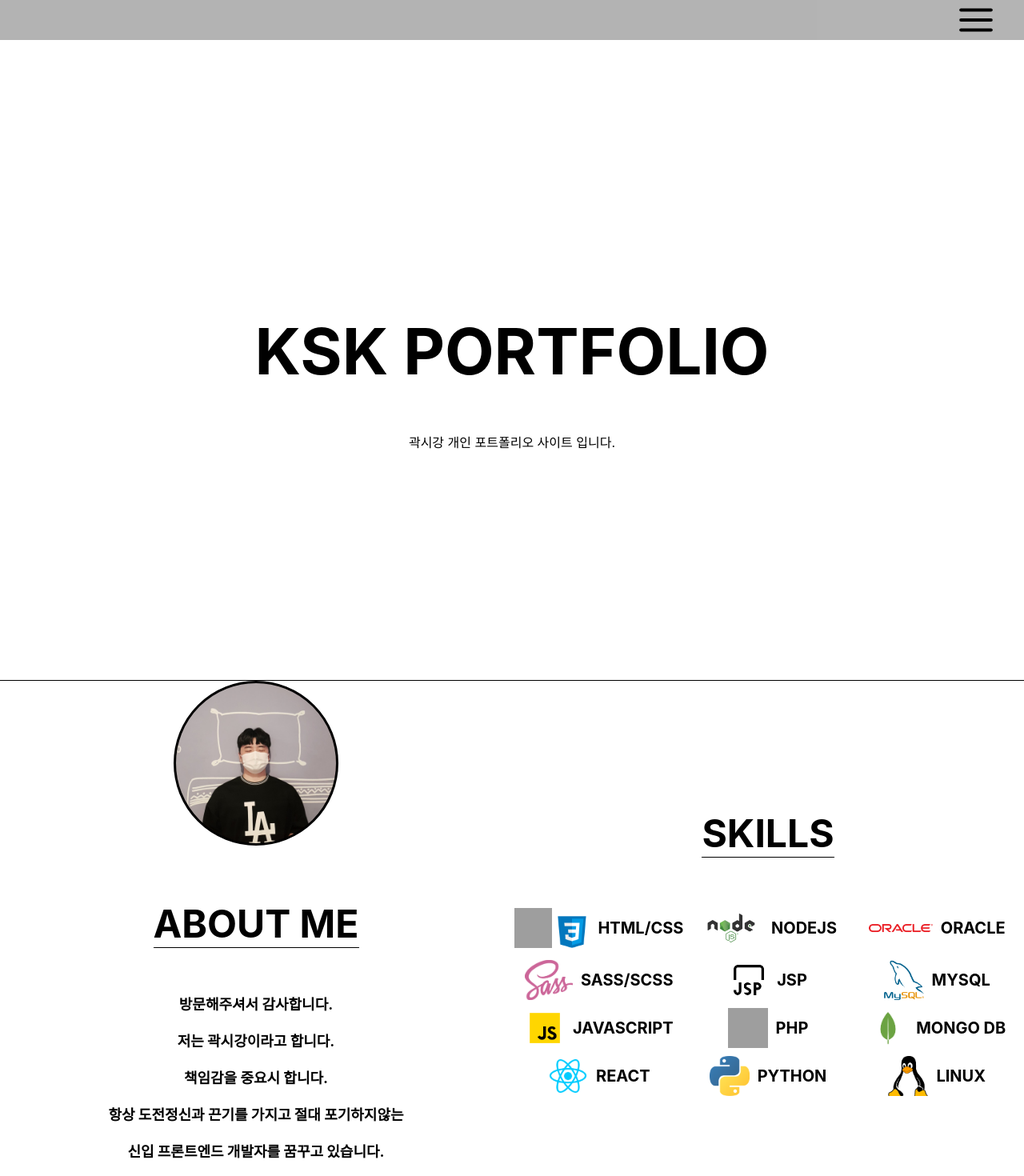
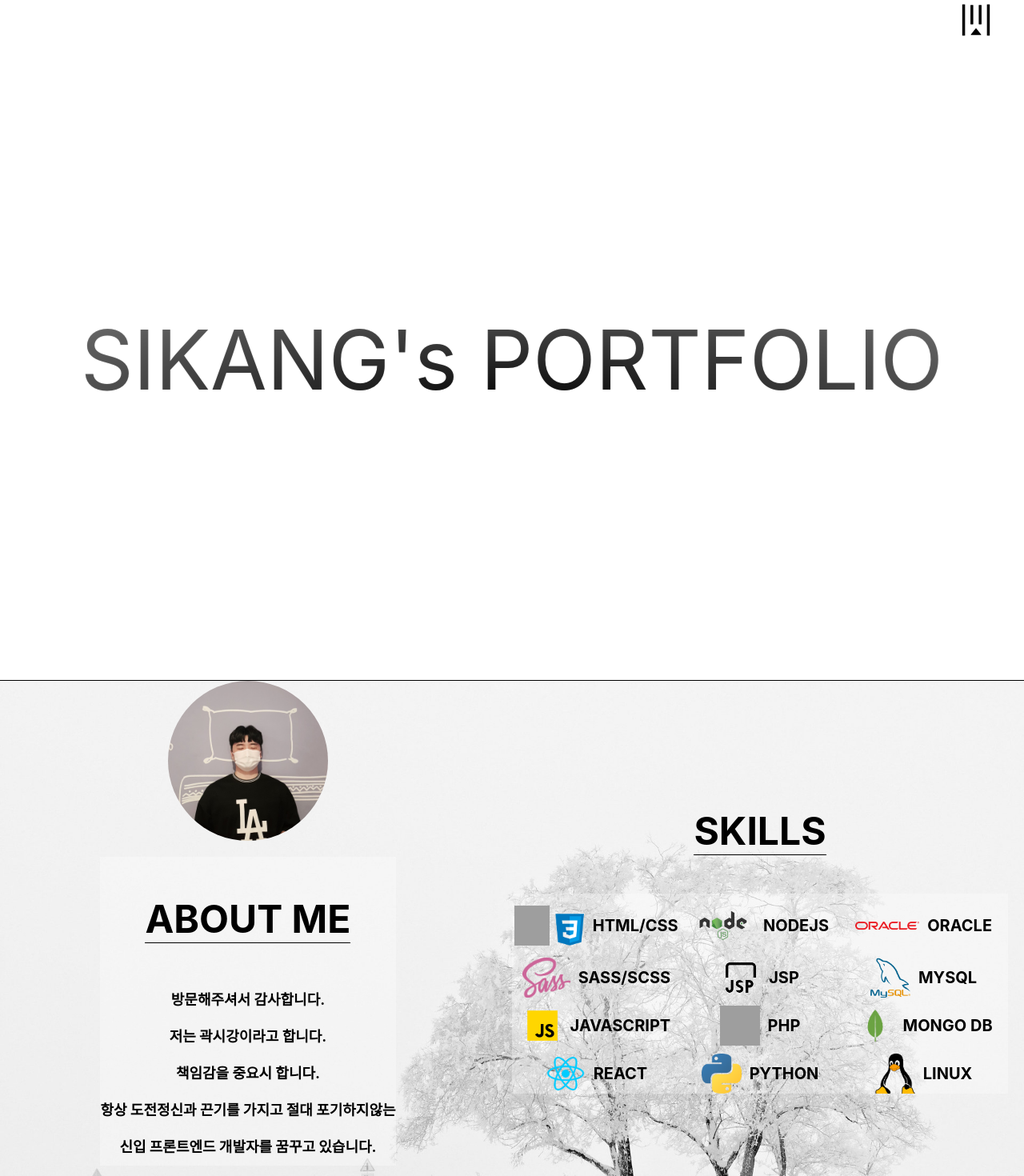
Before and after one commit to sikangk/sikang-portfolio, a React (Create React App) app: page / in a window 1280 px wide. Shown: the top 1470 px of the page at 80% size. Built offline with nearby package versions, Linux system fonts and the light colour scheme; grey boxes are pictures that could not be loaded.

Commit message:
update menubar intro home

```diff
--- a/package.json
+++ b/package.json
@@ -1,4 +1,5 @@
 {
+  "homepage": "http://sikangk.github.io/sikang-portfolio",
   "name": "2020web-portfolio",
   "version": "0.1.0",
   "private": true,
@@ -7,6 +8,7 @@
     "@testing-library/react": "^9.5.0",
     "@testing-library/user-event": "^7.2.1",
     "core-js": "^3.6.5",
+    "gh-pages": "^3.1.0",
     "react": "^16.13.1",
     "react-anchor-link-smooth-scroll": "^1.0.12",
     "react-app-polyfill": "^1.0.6",
@@ -21,7 +23,9 @@
     "start": "react-scripts start",
     "build": "react-scripts build",
     "test": "react-scripts test",
-    "eject": "react-scripts eject"
+    "eject": "react-scripts eject",
+    "predeploy": "npm run build",
+    "deploy": "gh-pages -d build"
   },
   "eslintConfig": {
     "extends": "react-app"
--- a/src/App.js
+++ b/src/App.js
@@ -9,7 +9,7 @@ import Contact from "./components/Contact";
 
 const GlobalStyle = createGlobalStyle`
 body{
-  background:black;
+  background:white;
   box-sizing:border-box;
 
 }
--- a/src/components/Intro.js
+++ b/src/components/Intro.js
@@ -17,16 +17,19 @@ import mysql from "../image/mysql.png";
 import mongodb from "../image/mongodb.png";
 import linux from "../image/linux.png";
 
+import winter from "../image/winter.jpg";
+
 const IntroBlock = styled.div`
   margin-top: 400px;
   max-width: 1400px;
-  background: white;
   margin: 0 auto;
   display: flex;
   align-items: center;
   justify-content: center;
   border-bottom: 1px solid black;
-
+  background: url(${winter});
+  background-size: cover;
+  background-attachment: fixed;
   @media (max-width: 1024px) {
     flex-direction: column;
   }
@@ -44,7 +47,6 @@ const ProfileCircle = styled.div`
   border-radius: 50%;
   background: url(${img});
   background-size: cover;
-  border: 3px solid black;
 `;
 const ProfileContent = styled.div`
   display: flex;
@@ -52,8 +54,8 @@ const ProfileContent = styled.div`
   justify-content: center;
   align-items: center;
   text-align: center;
-  width: 80%;
   margin: 20px auto;
+  background: rgb(255, 255, 255, 0.3);
   h3 {
     font-size: 48px;
     font-weight: bold;
@@ -73,12 +75,15 @@ const SkillBlock = styled.div`
   width: 50%;
   display: flex;
   flex-direction: column;
+  justify-content: center;
+  align-items: center;
+  margin: 0 20px;
 
   .skill-header {
     width: 100%;
+    height: 50%;
     display: flex;
     justify-content: center;
-    align-items: center;
 
     h3 {
       font-size: 48px;
@@ -91,6 +96,8 @@ const SkillBlock = styled.div`
     justify-content: center;
     align-items: center;
     width: 100%;
+    height: 50%;
+    background: rgb(255, 255, 255, 0.3);
 
     @media (max-width: 1024px) {
       flex-direction: column;
--- a/src/components/Main.js
+++ b/src/components/Main.js
@@ -1,6 +1,17 @@
 import React from "react";
-import styled from "styled-components";
-
+import styled, { keyframes } from "styled-components";
+const reveal = keyframes`
+ 80%{
+      letter-spacing: 3px;
+    }
+    100% {
+      background-size: 300% 300%;
+    }
+  `;
+const glow = keyframes`
+   40% {
+      text-shadow: 0 0 3px #000;
+    }`;
 const MainBlock = styled.div`
   max-width: 1400px;
   height: 800px;
@@ -13,17 +24,24 @@ const MainBlock = styled.div`
   position: relative;
   border-bottom: 1px solid black;
 
-  h1 {
+  .content {
+    background: 50% 100% / 50% 50% no-repeat
+      radial-gradient(ellipse at bottom, #000, transparent, transparent);
+    -webkit-background-clip: text;
+    background-clip: text;
+    color: transparent;
+    font-size: 8vw;
     text-align: center;
-    font-size: 80px;
+
+    animation: ${reveal} 3000ms ease-in-out forwards 200ms,
+      ${glow} 2500ms linear infinite 3000ms;
   }
 `;
 
 function Main() {
   return (
     <MainBlock>
-      <h1>KSK PORTFOLIO</h1>
-      <div>곽시강 개인 포트폴리오 사이트 입니다.</div>
+      <div className="content">SIKANG's PORTFOLIO</div>
     </MainBlock>
   );
 }
--- a/src/components/MenuBar.js
+++ b/src/components/MenuBar.js
@@ -1,6 +1,6 @@
 import React, { useState } from "react";
-import styled, { keyframes, css } from "styled-components";
-import { FiMenu, FiXCircle } from "react-icons/fi";
+import styled, { keyframes } from "styled-components";
+import { AiOutlineMenuFold, AiOutlineMenuUnfold } from "react-icons/ai";
 import AnchorLink from "react-anchor-link-smooth-scroll";
 const fadeIn = keyframes`
 from{opacity:0;
@@ -23,7 +23,6 @@ const MenuBarBlock = styled.div`
 
   .MenuUlBlock {
     width: 100%;
-    background: rgba(250, 250, 250, 0.8);
   }
   ul {
     display: none;
@@ -46,12 +45,11 @@ const MenuBarBlock = styled.div`
   }
 
   .MenuUl .link {
-    background: rgba(255, 255, 255, 0.5);
     margin-top: 20px;
     margin-bottom: 20px;
     border-bottom: 1px solid black;
     &:hover {
-      background: black;
+      background: rgb(0, 0, 0, 0.6);
     }
   }
 
@@ -59,12 +57,12 @@ const MenuBarBlock = styled.div`
     text-decoration: none;
     padding: 20px 15px;
     font-weight: bold;
+    color: black;
   }
   .toggleBtn {
     display: flex;
     justify-content: flex-end;
     font-size: 50px;
-    background: rgba(0, 0, 0, 0.1);
     .toggleIcon {
       width: 50px;
       height: 50px;
@@ -73,7 +71,7 @@ const MenuBarBlock = styled.div`
       justify-content: center;
       align-items: center;
       cursor: pointer;
-      transition: 0.125s all ease-in;
+      transform: rotate(-90deg);
     }
   }
 
@@ -93,7 +91,7 @@ function MenuBar() {
       <div className="MenuUlBlock">
         <div className="toggleBtn">
           <div className="toggleIcon" onClick={onToggle}>
-            {toggle ? <FiXCircle /> : <FiMenu className="FiMenu" />}
+            {toggle ? <AiOutlineMenuFold /> : <AiOutlineMenuUnfold />}
           </div>
         </div>
 
```
Also changed, not shown: src/image/winter.jpg (added), 1 other file (tests, documents, lock files or other folders).
